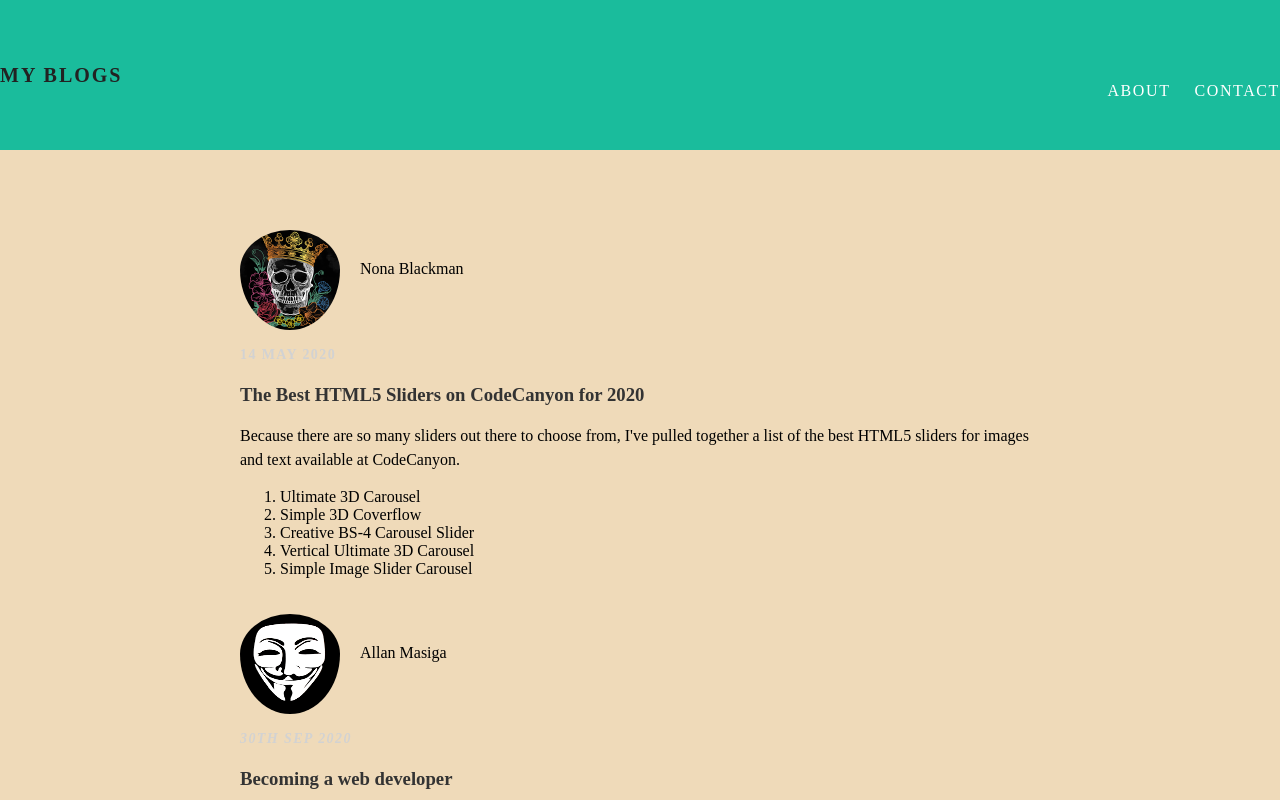
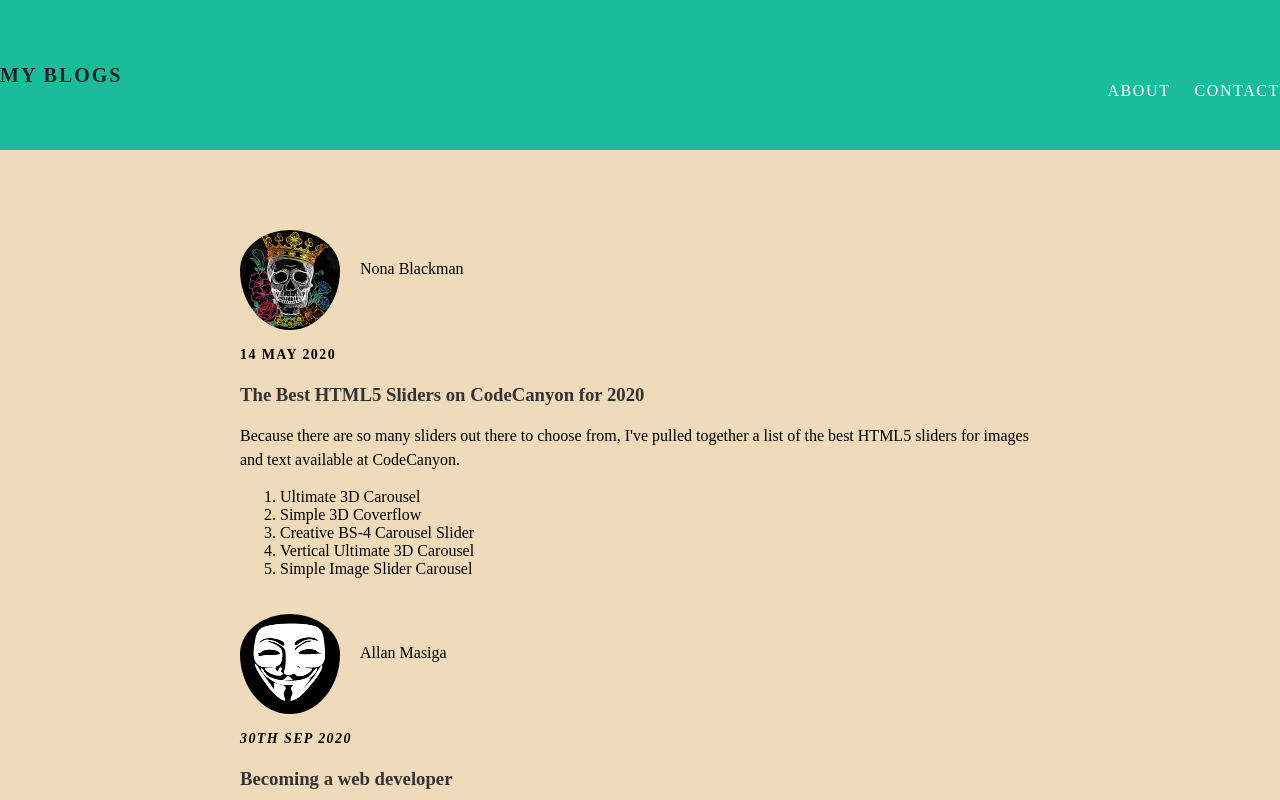
Before and after one commit to Masiga102/Masiga102.github.io, a plain HTML site: page index.html in a window 1280 px wide. Shown: the top 800 px of the page. Drawn offline with Linux system fonts and the light colour scheme.

Commit message:
Update styles.css

```diff
--- a/styles.css
+++ b/styles.css
@@ -101,7 +101,7 @@ a:hover{
 }
 
 .post-date{
-  color: #D2D2D2;
+  color: #000000;
 
   font-size: 14px;
   font-weight: bold;
```
